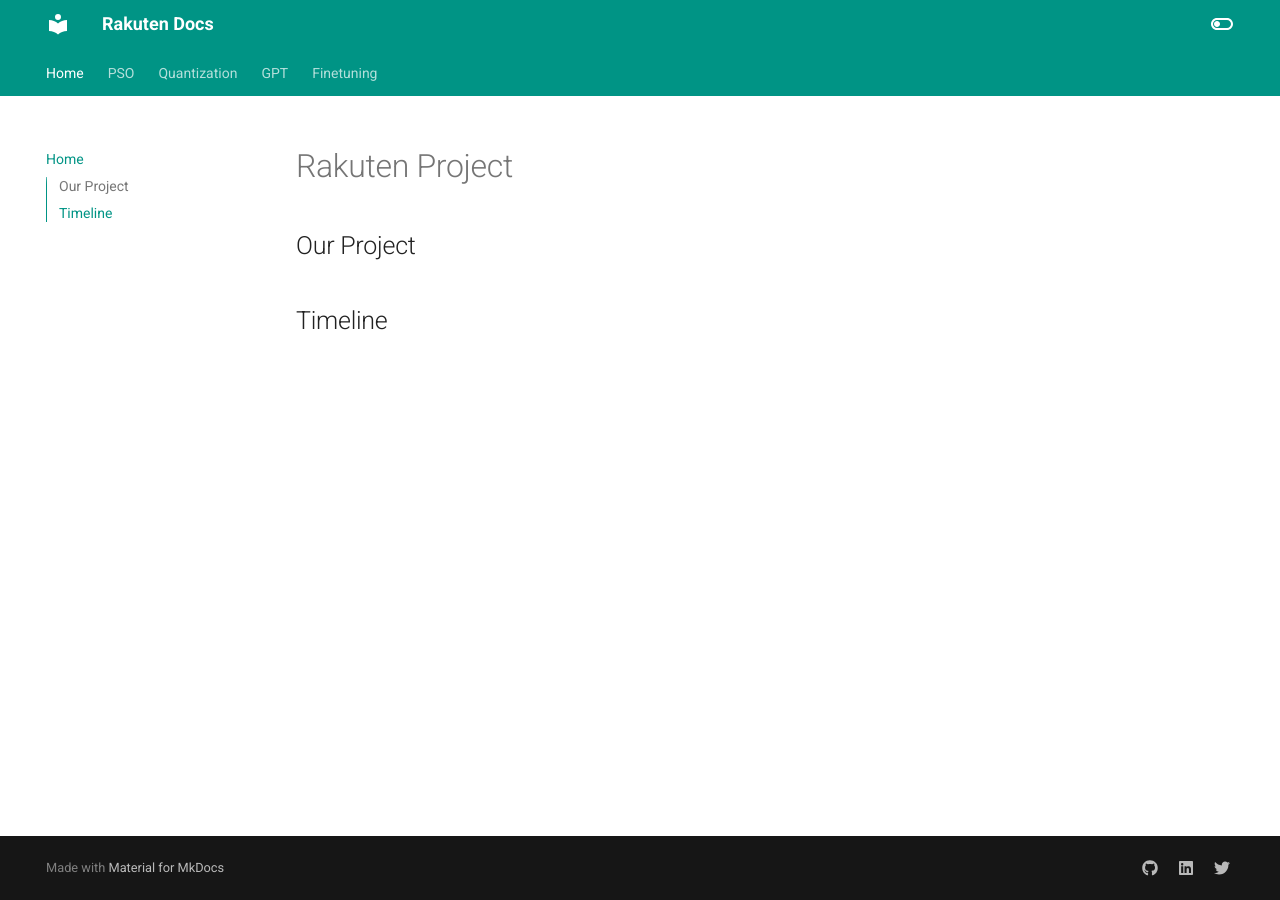
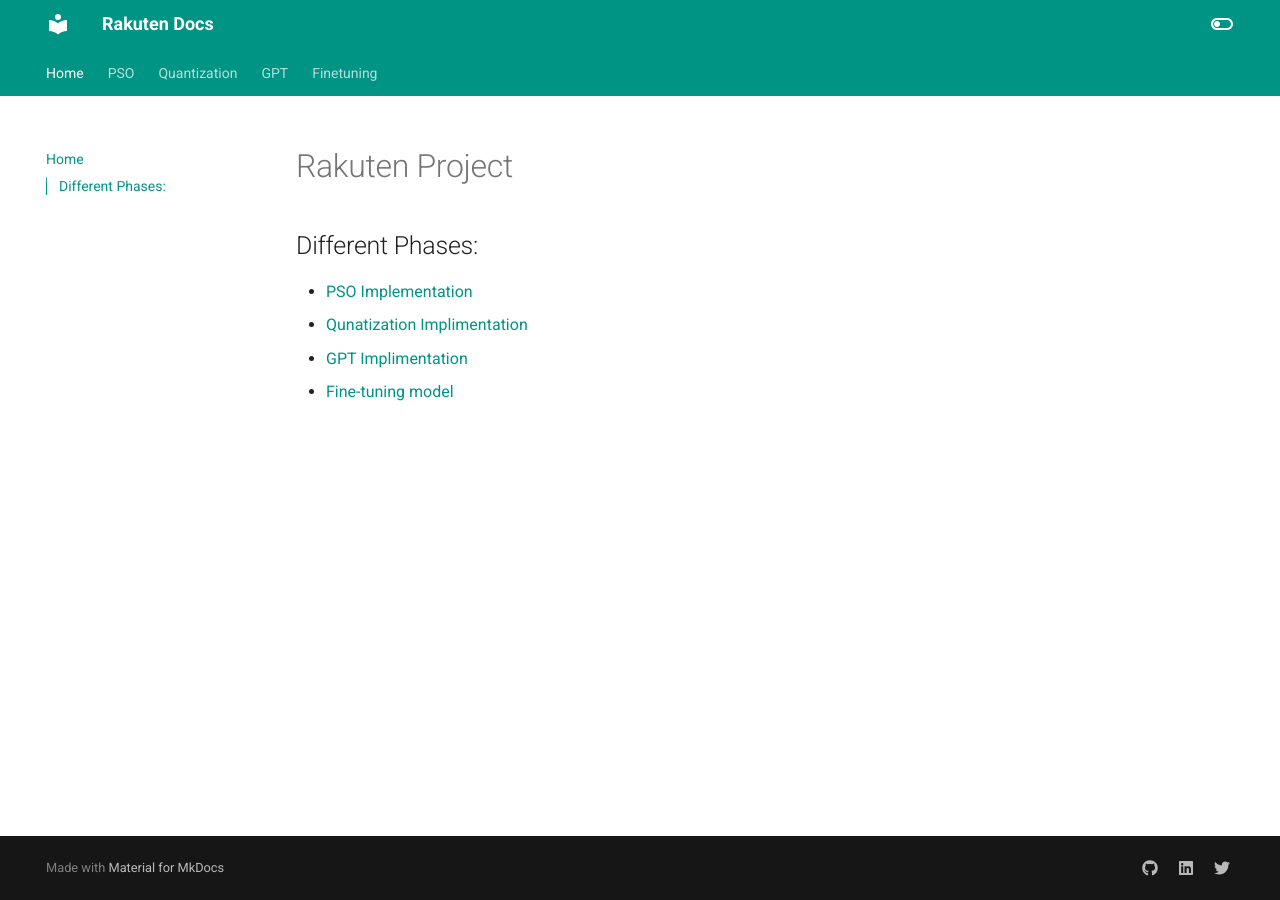
Before and after one commit to iamrajharshit/ProjectRakuten, an MkDocs documentation site: the page built from docs/index.md, in a window 1280 px wide. Built offline with MkDocs 1.6.1 and Material for MkDocs 9.7.7, drawn with Linux system fonts in a browser that asks for light colours.

Commit message:
index  updates

```diff
--- a/docs/index.md
+++ b/docs/index.md
@@ -1,6 +1,9 @@
 # Rakuten Project
 
-## Our Project
+## Different Phases:
 
 
-## Timeline
+- [PSO Implementation](./pso.md)
+- [Qunatization Implimentation](Quantization.md)
+- [GPT Implimentation](./gpt.md)
+- [Fine-tuning model](./finetuning.md)
```
